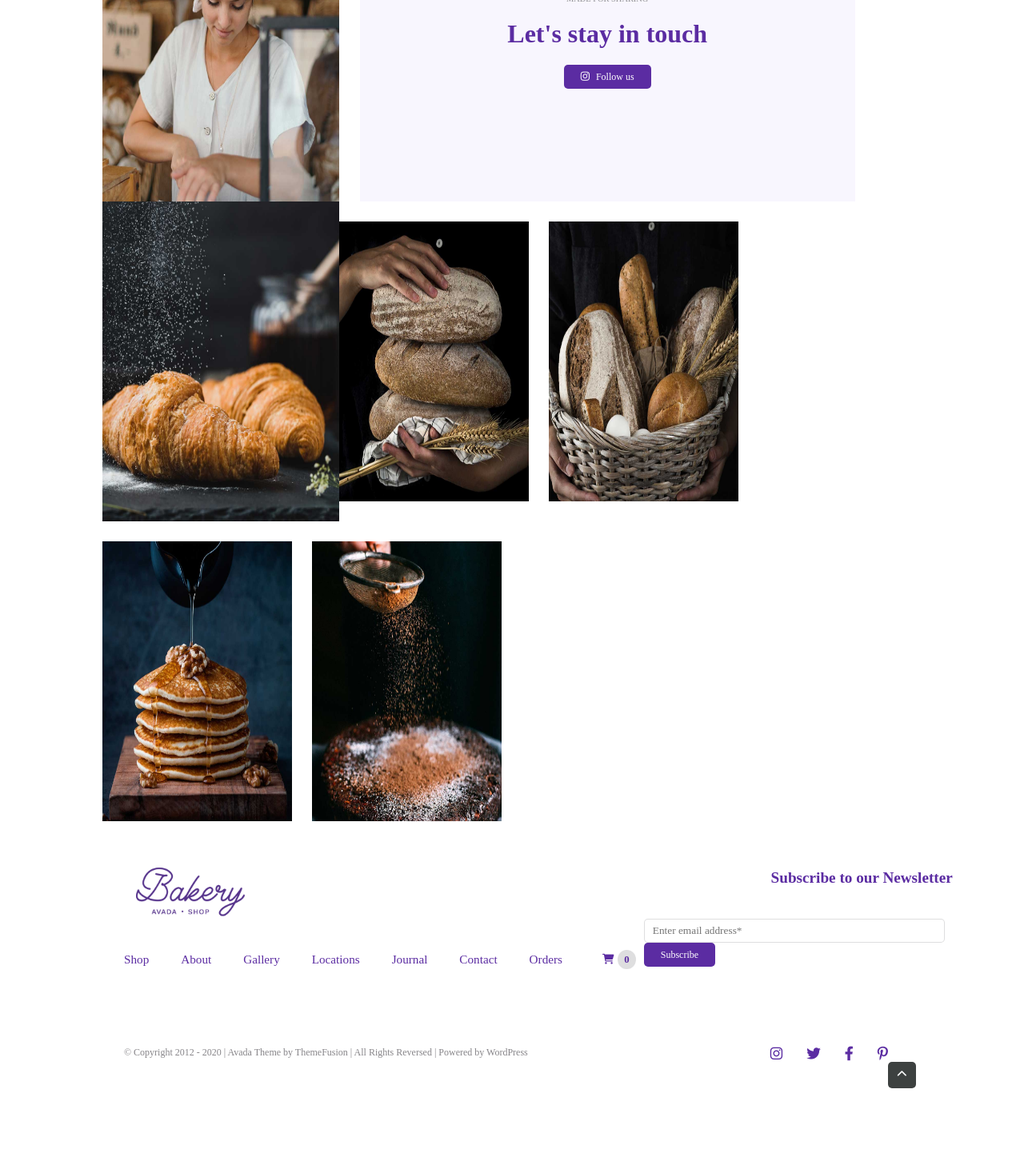
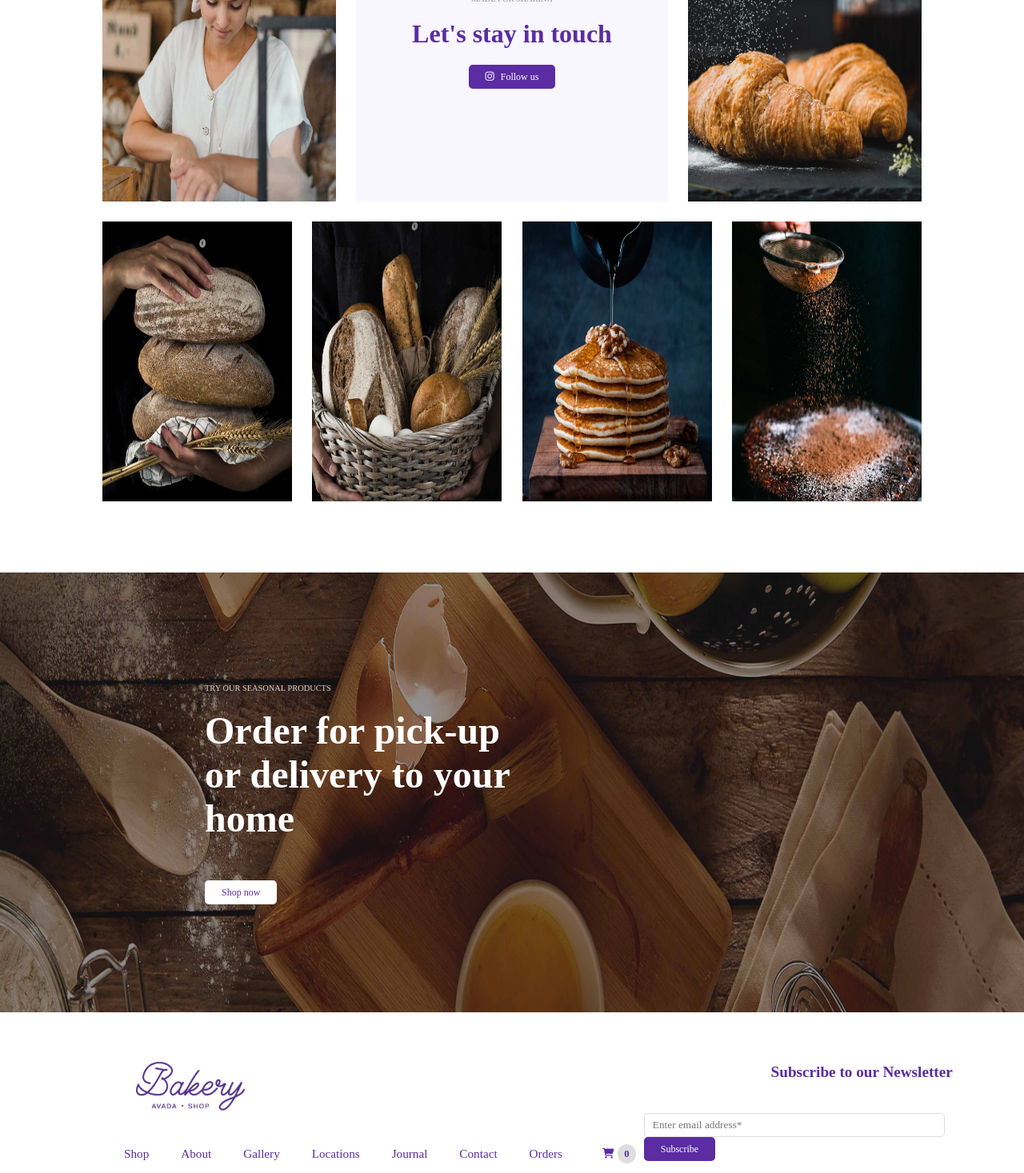
Before and after one commit to Amanjit313/proj-html-vuejs, a Vue app: page / in a window 1280 px wide. Shown: the part 5532-6999 px from the top of the page at 80% size. Before the commit the page ends 6893 px from the top, so only its background shows below. Built offline with nearby package versions, Linux system fonts and the light colour scheme.

Commit message:
Main - Order Shop - Complete

```diff
--- a/src/assets/style/_utils.scss
+++ b/src/assets/style/_utils.scss
@@ -14,6 +14,14 @@
 
 .w-80{
   width: 80%;
+}
+
+.w-60{
+  width: 60%;
+}
+
+.w-55{
+  width: 55%;
 }
 
 .w-50{
--- a/src/components/myMain.vue
+++ b/src/components/myMain.vue
@@ -4,6 +4,7 @@
     <myMainProducts />
     <myMainProcedure />
     <myMainLocationsSharing />
+    <myMainOrderShop />
 
   </main>
 </template>
@@ -12,13 +13,15 @@
 import myMainProducts from './myMainProducts.vue';
 import myMainProcedure from './myMainProcedure.vue';
 import myMainLocationsSharing from './myMainLocationsSharing.vue';
+import myMainOrderShop from './myMainOrderShop.vue';
 
 export default {
   name: "myMain",
   components: {
     myMainProducts,
     myMainProcedure,
-    myMainLocationsSharing
+    myMainLocationsSharing,
+    myMainOrderShop
   }
 }
 </script>
--- a/src/components/myMainLocationsSharing.vue
+++ b/src/components/myMainLocationsSharing.vue
@@ -84,8 +84,9 @@
     <!-- Sharing -->
     <div class="sharing">
 
+      <div class="sharing-upper">
+
         <img src="../assets/img/social-1.jpg" alt="sharing-photos" class="upper-img">
-
         <div class="follow-us">
             <p class="title">Made for sharing</p>
             <h3 class="main-title-small">Let's stay in touch</h3>
@@ -99,6 +100,10 @@
 
         <img src="../assets/img/social-2.jpg" alt="sharing-photos" class="upper-img">
 
+      </div>
+
+      <div class="sharing-lower">
+
         <img src="../assets/img/social-3.jpg" alt="sharing-photos" class="lower-img">
 
         <img src="../assets/img/social-4.jpg" alt="sharing-photos" class="lower-img costum-spacing-1">
@@ -106,6 +111,8 @@
         <img src="../assets/img/social-5.jpg" alt="sharing-photos" class="lower-img costum-spacing-2">
 
         <img src="../assets/img/social-6.jpg" alt="sharing-photos" class="lower-img">
+
+      </div>
 
     </div>
     <!-- /Sharing -->
@@ -181,12 +188,15 @@ export default {
 
 /* Sharing */
 .sharing{
+  margin-bottom: 85px;
+}
+
+.sharing-upper{
   display: flex;
-  flex-wrap: wrap;
 }
 
 .upper-img{
-  width: 37vh;
+  width: 28.5%;
   height: 400px;
 }
 
@@ -197,7 +207,7 @@ export default {
 }
 
 .follow-us{
-  width: 77.4vh;
+  width: 60%;
   height: 400px;
   background-color: rgba($color: #bda2f3, $alpha: .1);
   margin: 0px 2.5%;
--- /dev/null
+++ b/src/components/myMainOrderShop.vue
@@ -0,0 +1,53 @@
+<template>
+
+  <!-- Order Shop -->
+  <div class="order-shop">
+    <img src="../assets/img/call-to-action-bg.jpg" alt="order-shop-photo">
+    <div class="order-shop-text w-60 center">
+      <p class="title-lg">Try our seasonal products</p>
+      <h3 class="main-title-big-white w-55">Order for pick-up or delivery to your home</h3>
+      <button class="btn-1">
+        <span>
+          Shop now
+        </span>
+      </button>
+    </div>
+  </div>
+  <!-- /Order Shop -->
+
+</template>
+
+<script>
+export default {
+  name: "myMainOrderShop"
+}
+</script>
+
+<style lang="scss" scoped>
+
+/* Order Shop */
+.order-shop{
+  position: relative;
+}
+
+.order-shop img{
+  width: 100%;
+  height: 550px;
+}
+
+.order-shop-text{
+  position: absolute;
+  top: 0;
+  margin-left: 20%;
+  height: 100%;
+  display: flex;
+  flex-direction: column;
+  justify-content: center;
+  align-items: flex-start;
+}
+
+.order-shop-text h3{
+  margin-bottom: 50px;
+}
+
+</style>
```
Lines whose indentation alone changed are shown as unchanged.
